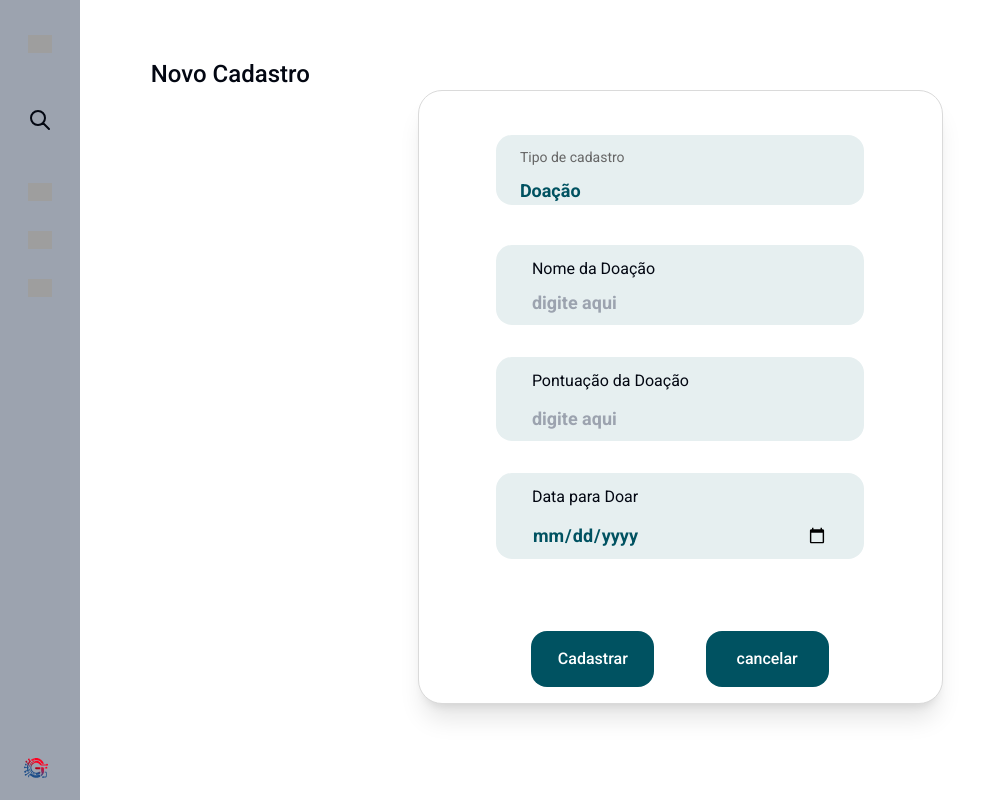
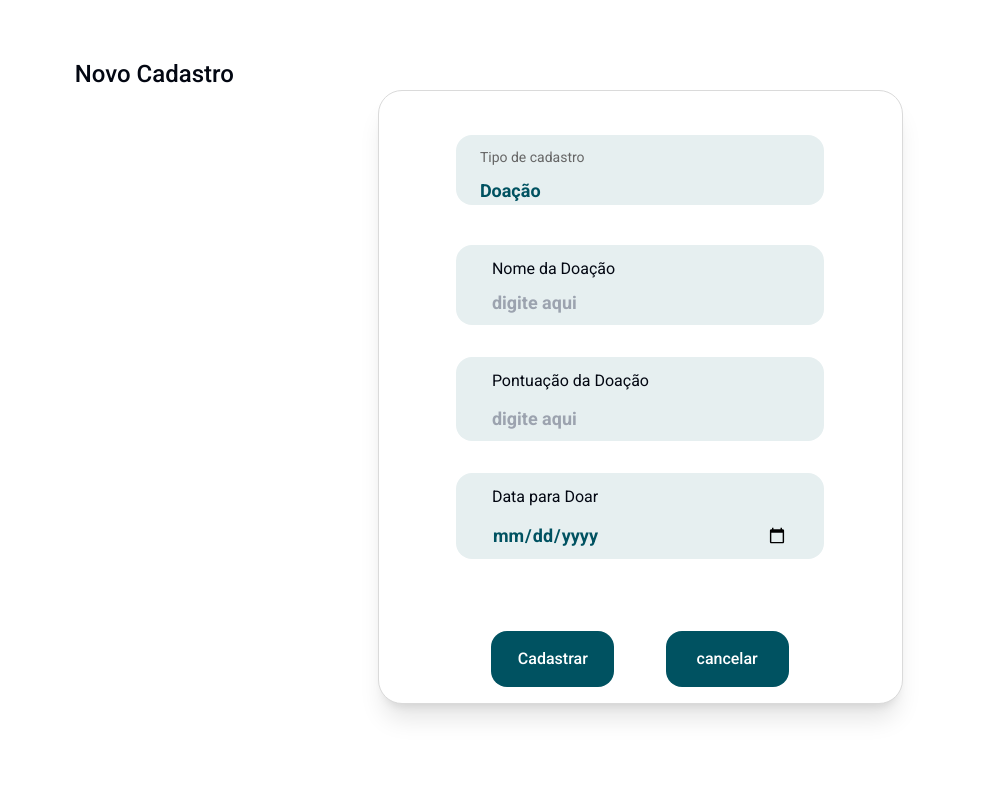
Before and after one commit to TCC-GINTEC/GINTEC-FRONT, a Next.js app: page /cadastros/novos/doacao in a window 1280 px wide. Shown: the whole page, without its empty margins (0-982 px from the left). Built offline with nearby package versions, Linux system fonts and the light colour scheme; grey boxes are pictures that could not be loaded; some icons are missing.

Commit message:
removendo o import do componente sidebar antigo no layout

```diff
--- a/src/app/(logado)/layout.jsx
+++ b/src/app/(logado)/layout.jsx
@@ -1,13 +1,10 @@
 "use client"
-
-import SideBar from "../../components/Sidebar/SideBar";
 
 export default function HomePage({ children }) {
   return (
     <html lang="pt-br">
       <body>
         <div className="flex min-h-screen w-full text-text-color">
-          <SideBar className="z-50 bg-gray-400" />
           <main className=" w-full py-3 px-3 ">
             {children}
           </main>
--- a/src/components/Sidebar/Search.jsx
+++ /dev/null
@@ -1,14 +0,0 @@
-import { SearchIcon } from '@heroicons/react/outline'
-
-export default function Search({Action, active}) {
-    return (
-        <form className="flex items-center justify-center p-3 bg-light-green rounded-xl">
-            <SearchIcon className={`h-6 w-6 ${active ? 'pointer-events-none' : 'cursor-pointer'}`} onClick={Action} />
-            <input className={`
-              w-full outline-none border-none ml-[0.5rem] bg-light-green
-              ${active ? 'block' : 'hidden'} rounded-lg px-3
-            `}
-                placeholder="Buscar"></input>
-        </form>
-    )
-}
--- a/src/components/Sidebar/SideBar.jsx
+++ /dev/null
@@ -1,54 +0,0 @@
-import { useEffect, useState } from 'react'
-import Search from '@/components/Sidebar/Search'
-import SideBarContainerItens from '@/components/Sidebar/SideBarContainerItens'
-import SideBarItem from '@/components/Sidebar/SideBarItem'
-import SideBarContainer from '@/components/Sidebar/SideBarContainer'
-import SideBarHead from '@/components/Sidebar/SideBarHead'
-import SideBarSection from '@/components/Sidebar/SideBarSection'
-import SideBarProfile from '@/components/Sidebar/SideBarProfile'
-import Link from 'next/link'
-
-export default function SideBar({ className }) {
-  const [active, setActive] = useState(false)
-  const [Itens, setItens] = useState([])
-
-  function toggleSidebar() {
-    setActive(!active)
-  }
-  useEffect(() => {
-    handleGetItens();
-  }, [])
-  function handleGetItens() {
-    const lst = [
-      {
-        text: "Alunos",
-        img: "https://cdn-icons-png.flaticon.com/512/5956/5956845.png",
-        link: "/alunos"
-      },
-      {
-        text: "Prazos",
-        img: "https://cdn-icons-png.flaticon.com/512/149/149322.png",
-        link: "/prazos"
-      },
-      {
-        text: "Ranking",
-        img: "https://cdn-icons-png.flaticon.com/512/4425/4425124.png",
-        link: "/ranking"
-      }
-    ]
-
-    setItens(lst)
-  }
-  return (
-    <SideBarContainer active={active} className={className}>
-      <SideBarSection>
-        <SideBarHead Action={toggleSidebar} active={active} />
-        <Search Action={toggleSidebar} active={active} />
-        <SideBarContainerItens>
-          {Itens.map((item, index) => <Link key={index} href={item.link}><SideBarItem active={active} text={item.text} src={item.img} /> </Link>)}
-        </SideBarContainerItens>
-      </SideBarSection>
-      <SideBarProfile active={active} src={"/images/icon.svg"} username={"Nathan Silva"} />
-    </SideBarContainer>
-  )
-}
--- a/src/components/Sidebar/SideBarContainer.jsx
+++ /dev/null
@@ -1,13 +0,0 @@
-export default function SideBarContainer({ children, active, className }) {
-    return (
-        <div className='mr-20'>
-            <aside className={`
-        transition-all duration-300
-        flex flex-col items-center justify-between bg-green fixed  h-full
-        ${active ? 'w-64' : 'w-20'} ${className}
-      `}>
-                {children}
-            </aside>
-        </div>
-    )
-}
--- a/src/components/Sidebar/SideBarContainerItens.jsx
+++ /dev/null
@@ -1,10 +0,0 @@
-const SideBarContainerItens = ({ children }) => {
-
-    return (
-        <div className="space-y-3">
-            {children}
-        </div>
-    )
-}
-
-export default SideBarContainerItens;
--- a/src/components/Sidebar/SideBarHead.jsx
+++ /dev/null
@@ -1,13 +0,0 @@
-export default function SideBarHead({ active, Action }) {
-    return (
-        <div className="flex items-center justify-between">
-            <img className={`
-            ${active ? 'block' : 'hidden'}
-          `}
-                src="/images/icon.svg" width={100} />
-            <button className="p-3 rounded-xl hover:bg-light-green" onClick={Action}>
-                <img className="h-8 w-8" src="https://cdn-icons-png.flaticon.com/512/7216/7216128.png"/>
-            </button>
-        </div>
-    )
-}
--- a/src/components/Sidebar/SideBarItem.jsx
+++ /dev/null
@@ -1,11 +0,0 @@
-export default function SideBarItem({ active, src, text }) {
-    return (
-        <button className="flex w-full p-3 rounded-xl hover:bg-light-green">
-            <img className="h-6 w-6" src={src} />
-            <span className={`
-            ml-3
-            ${active ? 'block' : 'hidden'}
-          `}>{text}</span>
-        </button>
-    )
-}
--- a/src/components/Sidebar/SideBarProfile.jsx
+++ /dev/null
@@ -1,19 +0,0 @@
-export default function SideBarProfile({active, src, username}) {
-    return (
-        <div className="flex items-center justify-between w-full h-16 px-3 py-2 bg-light-green">
-            <div className={`
-            w-full space-x-3
-            ${active ? 'flex' : 'hidden'}
-          `}>
-                <img className="h-11 w-11 rounded-xl" src={src} />
-                <div className="flex flex-col items-left justify-center">
-                    <span className="text-sm">{username}</span>
-                </div>
-            </div>
-
-            <button className="p-3 rounded-xl hover:bg-green">
-                <img className="h-6 w-6" src="/images/icon.svg" />
-            </button>
-        </div>
-    )
-}
--- a/src/components/Sidebar/SideBarSection.jsx
+++ /dev/null
@@ -1,7 +0,0 @@
-export default function SideBarSection({ children }) {
-    return (
-        <div className="p-4 w-full space-y-6">
-            {children}
-        </div>
-    )
-}
```
